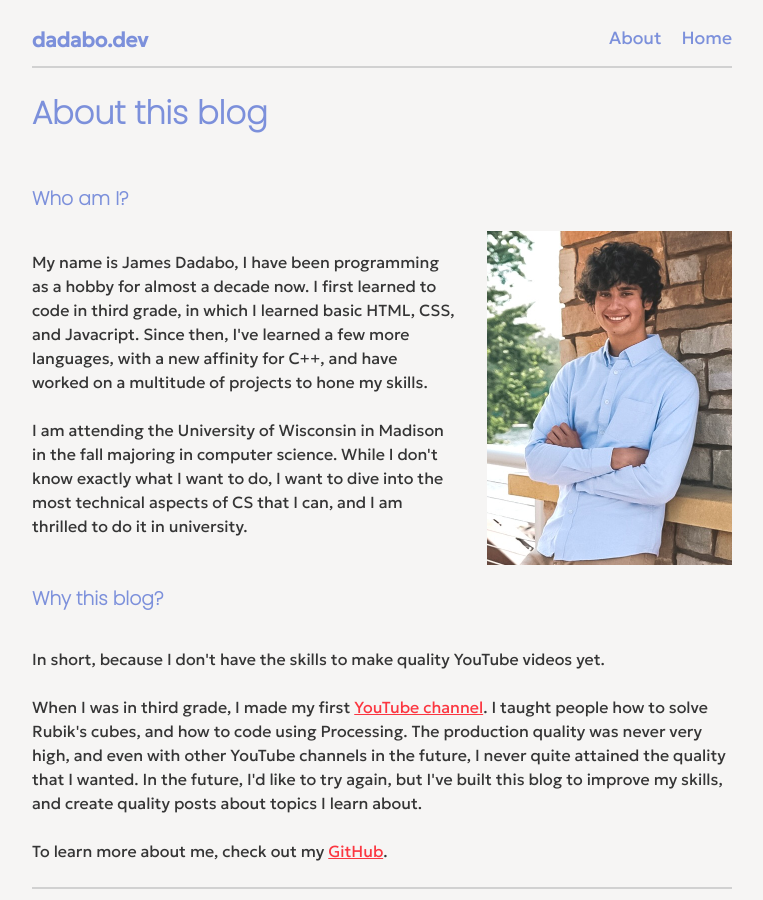
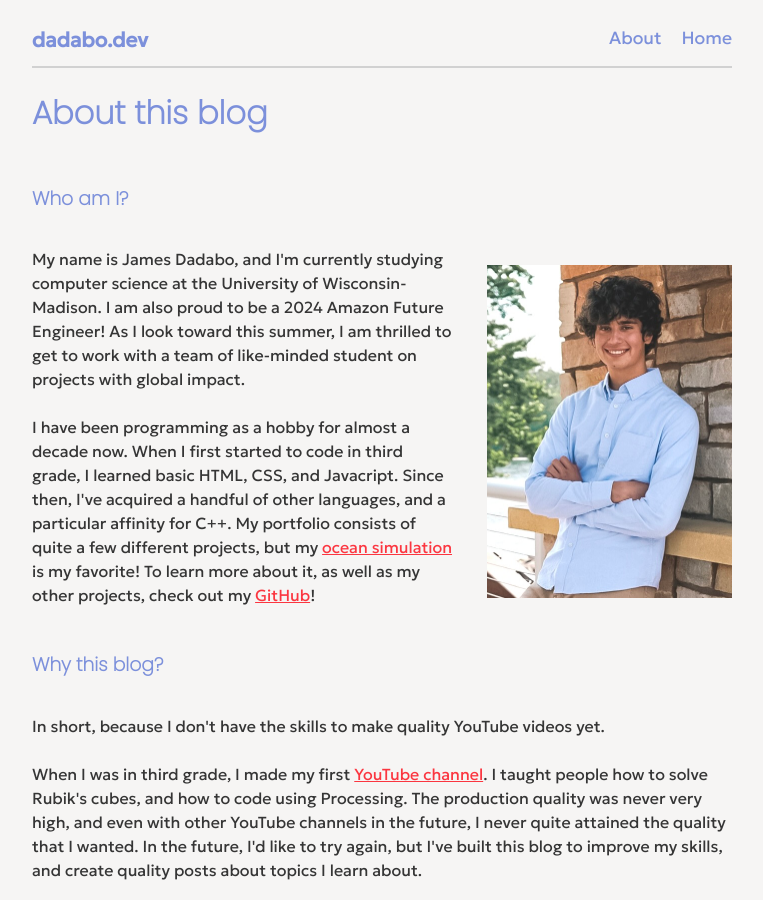
Before and after one commit to James51332/dadabo.dev, a Jekyll site: the page built from about.html, in a window 1280 px wide. Shown: the whole page, without its empty margins (258-1021 px from the left). Built offline with Jekyll 4.4.1, drawn with Linux system fonts in a browser that asks for light colours.

Commit message:
Updated About Me

```diff
--- a/about.html
+++ b/about.html
@@ -9,15 +9,18 @@ title: About
 <h3>Who am I?</h3>
 <div style="display:flex;align-items:center;justify-content: space-between;">
   <div style="display:block;width:calc(65% - 2em);">
-    <p>My name is James Dadabo, I have been programming as a hobby for almost a decade now.
-      I first learned to code in third grade, in which I learned basic HTML, CSS, and Javacript.
-      Since then, I've learned a few more languages, with a new affinity for C++, and have worked on
-      a multitude of projects to hone my skills.
+    <p>My name is James Dadabo, and I'm currently studying computer science at the University of
+      Wisconsin-Madison. I am also proud to be a 2024 Amazon Future Engineer! As I look toward this summer,
+      I am thrilled to get to work with a team of like-minded student on projects with global impact.
     </p>
 
-    <p>I am attending the University of Wisconsin in Madison in the fall majoring in computer science.
-      While I don't know exactly what I want to do, I want to dive into the most technical aspects of CS that
-      I can, and I am thrilled to do it in university.
+    <p>I have been programming as a hobby for almost a decade now.
+      When I first started to code in third grade, I learned basic HTML, CSS, and Javacript.
+      Since then, I've acquired a handful of other languages, and a particular affinity for C++.
+      My portfolio consists of quite a few different projects, but my
+      <a href="https://github.com/James51332/OceanSimulation">ocean simulation</a> is my favorite!
+      To learn more about it, as well as my other projects, check out my
+      <a href="https://github.com/James51332">GitHub</a>!
     </p>
   </div>
   <img src="/assets/img/selfie.jpg" style="width:35%" alt="selfie of me">
@@ -32,5 +35,3 @@ title: About
   very high, and even with other YouTube channels in the future, I never quite attained the quality that I wanted.
   In the future, I'd like to try again, but I've built this blog to improve my skills, and create quality posts
   about topics I learn about.</p>
-
-<p>To learn more about me, check out my <a class="link" href="https://github.com/James51332">GitHub</a>.</p>
```
